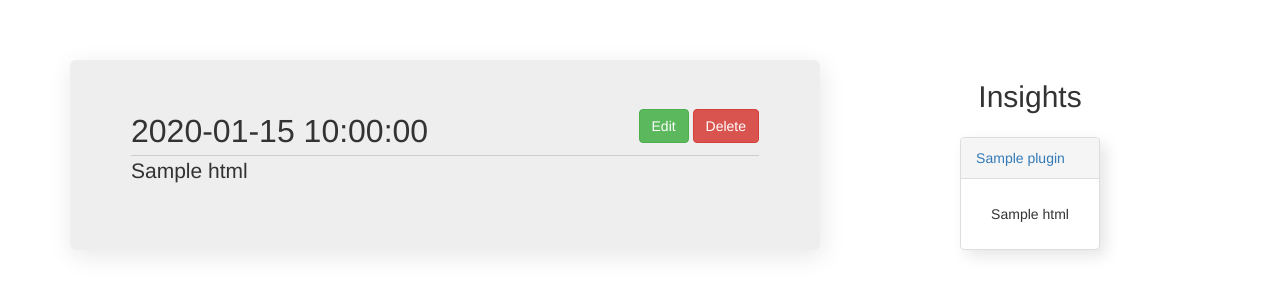
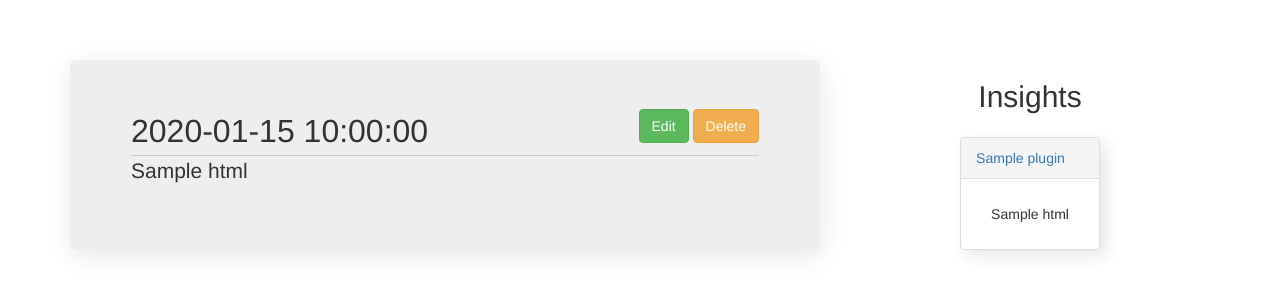
Before and after one commit to TheCDC/journal_app, a Python web app: template webapp/templates/entry.html in a window 1280 px wide. Shown: the part 54-354 px from the top of the page. Run offline with Jinja, Linux system fonts and the light colour scheme; the template is opened without the code that fills it: most values are stand-ins (such as "Sample title", 1, 10 or a date in 2020); some libraries are stand-ins or nearby versions.

Commit message:
Change button color to show that deletion has an extra step.

```diff
--- a/webapp/templates/entry.html
+++ b/webapp/templates/entry.html
@@ -35,7 +35,7 @@
                         <form action="{{url_for('delete_entry',id=context.entry.id)}}" method="GET">
                             <a class="btn btn-success" href="{{url_for('edit_entry',id=context.entry.id)}}">Edit</a>
 
-                            <input type="submit" class="btn btn-danger" value="Delete">
+                            <input type="submit" class="btn btn-warning" value="Delete">
                         </form>
                     </div>
                 </div>
```
